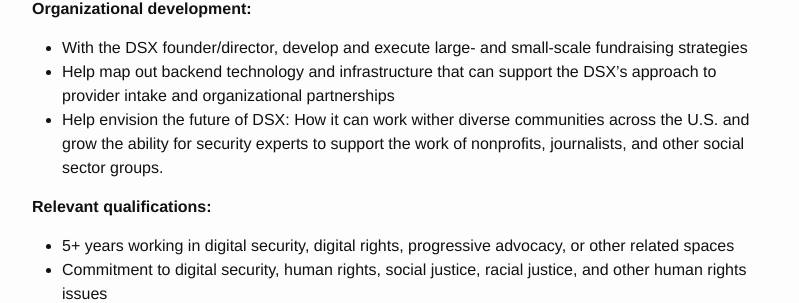
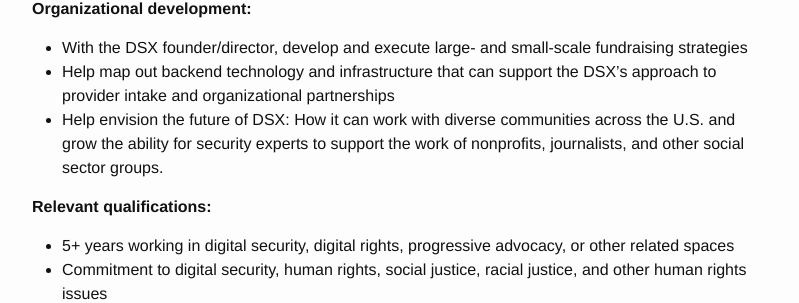
Before and after one commit to digiexchange/dsx.github.io, a Jekyll site: the page built from opportunities.md, in a window 1280 px wide. Shown: the part 1259-1562 px from the top of the page, without its empty margins (238-1037 px from the left). Built offline with Jekyll 4.4.1, drawn with Linux system fonts in a browser that asks for light colours.

Commit message:
fixed error on opportunities page

```diff
--- a/opportunities.md
+++ b/opportunities.md
@@ -36,7 +36,7 @@ This a part-time, U.S.-based contract position that could evolve into a full-tim
 
 * With the DSX founder/director, develop and execute large- and small-scale fundraising strategies
 * Help map out backend technology and infrastructure that can support the DSX's approach to provider intake and organizational partnerships
-* Help envision the future of DSX: How it can work wither diverse communities across the U.S. and grow the ability for security experts to support the work of nonprofits, journalists, and other social sector groups.
+* Help envision the future of DSX: How it can work with diverse communities across the U.S. and grow the ability for security experts to support the work of nonprofits, journalists, and other social sector groups.
 
 **Relevant qualifications:**
 
```
